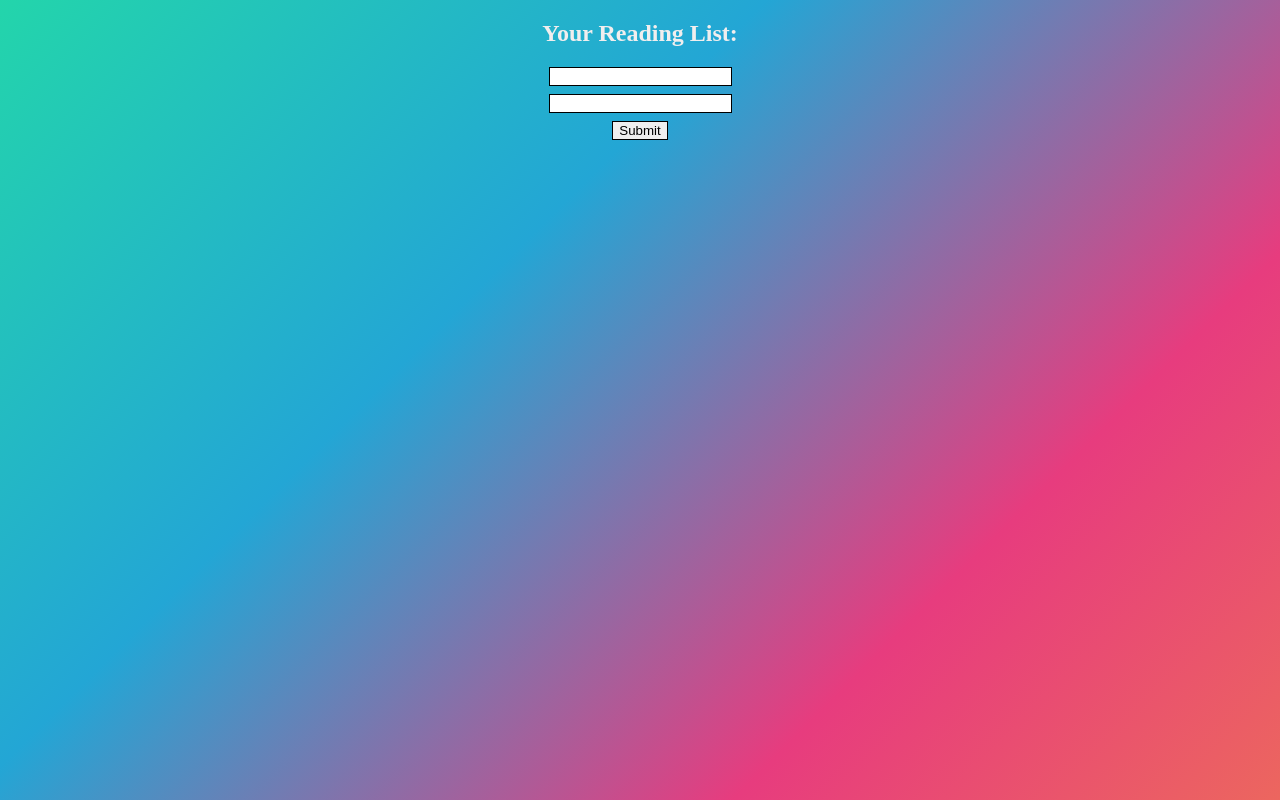
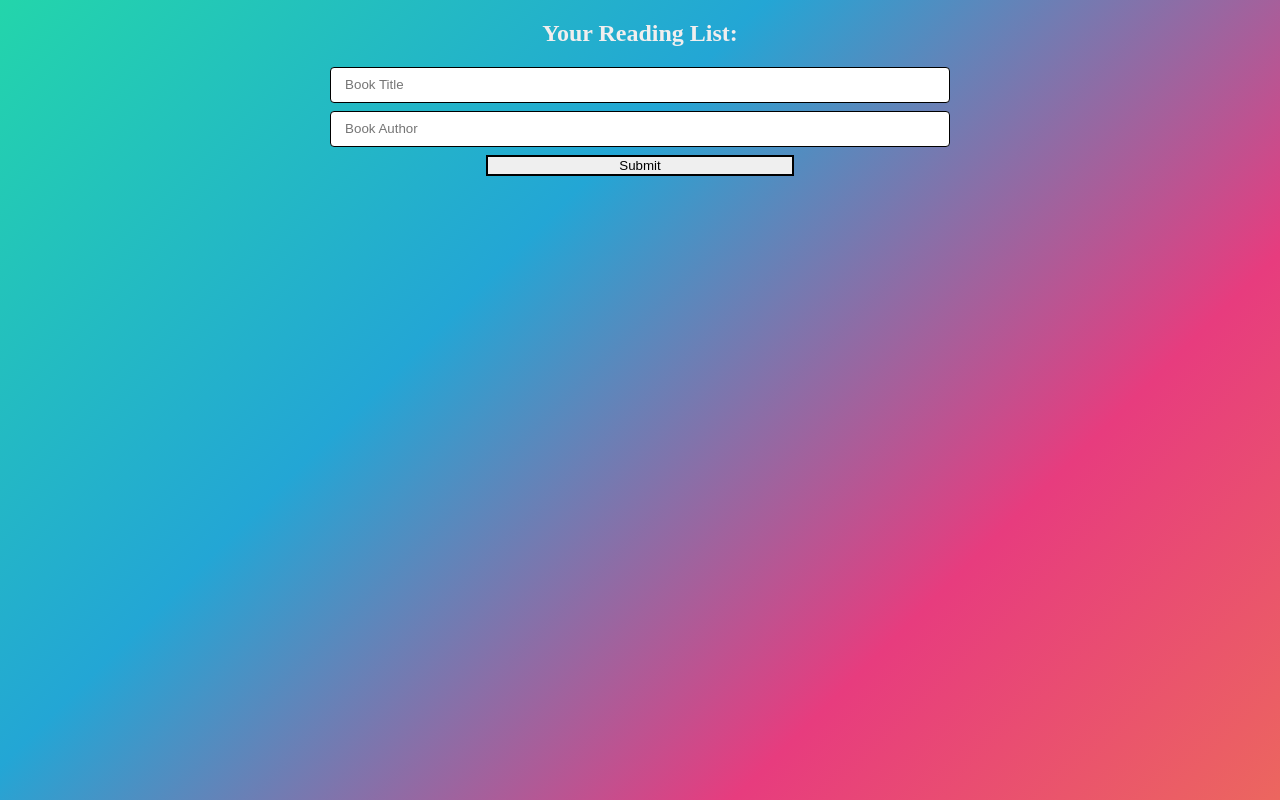
Before and after one commit to ahzia/Awesome-Book-, a website with bundled scripts: page index.html in a window 1280 px wide. Built offline with nearby package versions, Linux system fonts and the light colour scheme.

Commit message:
Add styling to input fields

```diff
--- a/css/style.css
+++ b/css/style.css
@@ -51,9 +51,30 @@ body {
   margin: 1rem auto
 }
 
-input {
+.input-author, .input-title{
+  width: 60%;
   display: block;
   margin-block: 0.5rem;
   margin-inline: auto;
+  height: 2rem;
   border: 1px solid black;
+  border-radius: 4px;
 }
+
+input::placeholder {
+  padding: 2%;
+}
+
+.input-author:hover, .input-title:hover {
+  transform: scale(1.1);
+  border: 1.5px ;
+  box-shadow: .2rem .2rem 0 #686a6b;
+}
+
+#btnAdd {
+  width: 30%;
+  display: block;
+  margin-inline: auto;
+  text-align: center;
+  border: 2px solid black;
+}
--- a/index.html
+++ b/index.html
@@ -14,8 +14,8 @@
     </div>
     <div id="collection" class="reading-collection"></div>
     <div class="input-section">
-        <input id="title">
-        <input id="author">
+        <input id="title" class="input-title" placeholder="Book Title">
+        <input id="author" class="input-author" placeholder="Book Author">
         <input type="submit" id="btnAdd">
     </div>
     <p class="error-message" id="error"></p>
```
